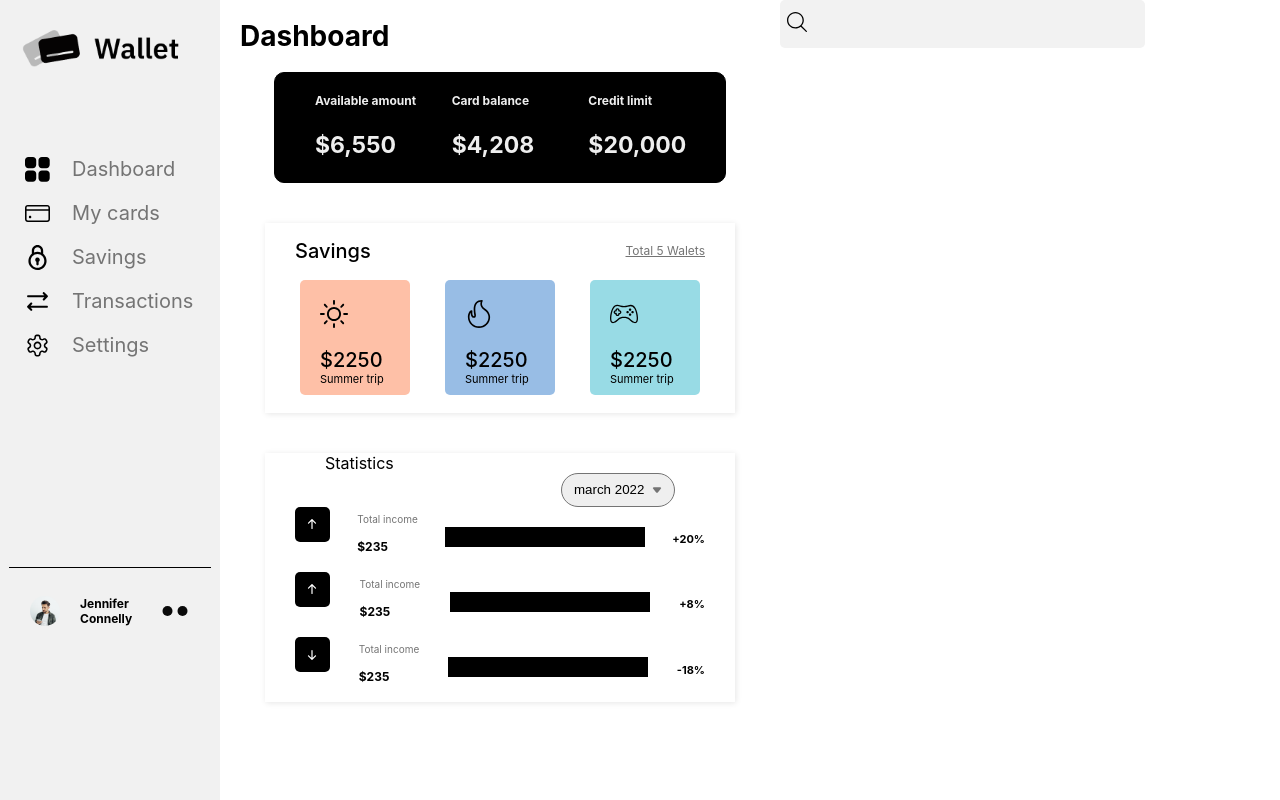
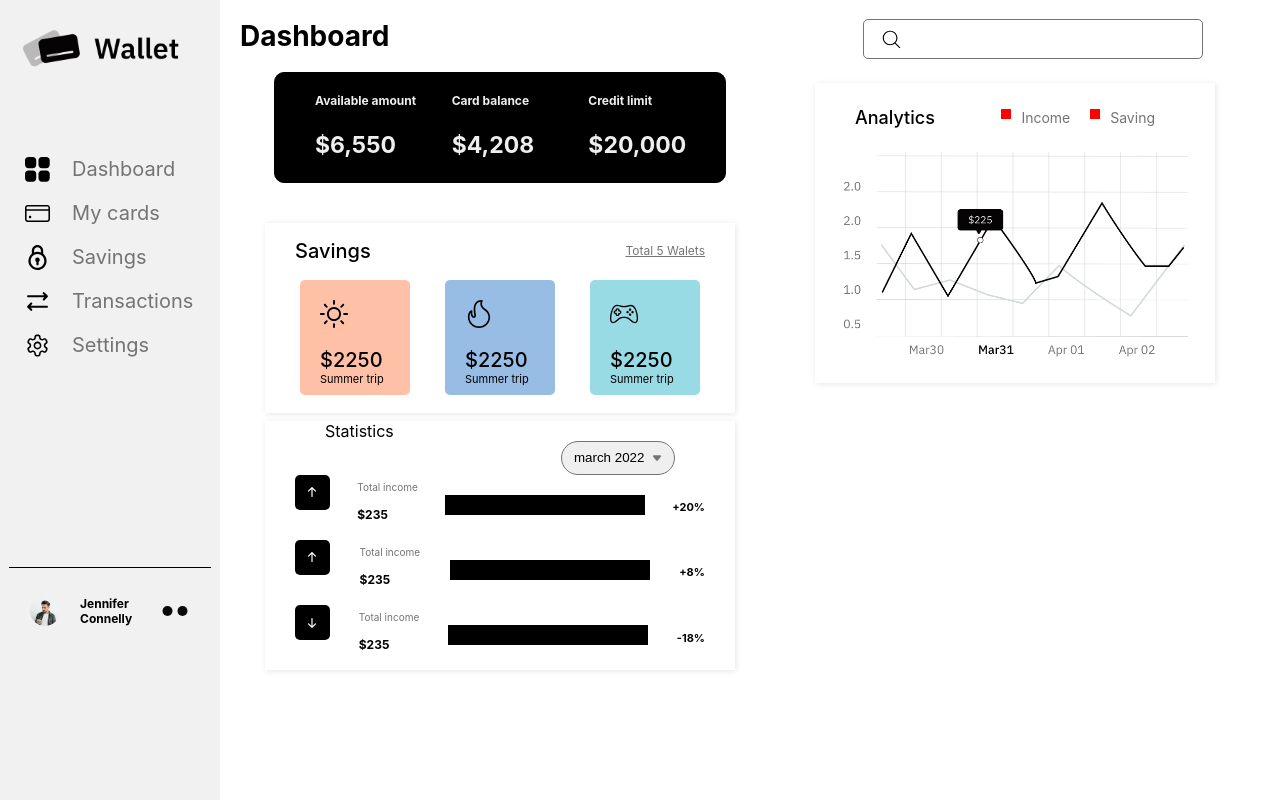
Before and after one commit to Keerthanakmaneksha/wallet, a React (Create React App) app: page / in a window 1280 px wide. Built offline with nearby package versions, Linux system fonts and the light colour scheme.

Commit message:
nine commit

```diff
--- a/src/components/screens/Graph/Graph.js
+++ b/src/components/screens/Graph/Graph.js
@@ -1,50 +1,141 @@
 import React from 'react'
+import { useState } from 'react'
 import styled from 'styled-components'
 import Search from "../../../assets/images/search.svg"
+import Graphh from "../../../assets/images/graph.png"
 
 function Graph() {
+
+    const [isActive, setIsActive] = useState(false);
+
+        const _toggleSearch = () => {
+            setIsActive(!isActive);
+        }
+
   return (
     <GraphContainer>
-        <SearchContainer>
-            <SearchIconButton>
-                <img src={Search} alt="" />
+        <SearchContainer isSearching={isActive}>
+            <SearchIconButton onClick={_toggleSearch} placeholder="Search documents,keywords etc.">
+                  {  isActive ? (<img src={Search} sizes={16} alt="" />  ):(
+                    <img src={Search} size={22} alt="" />
+                    )}
+
             </SearchIconButton>
             <SearchInput />
         </SearchContainer>
+        <Chart>
+            <Top>
+                <ChartHeading>Analytics</ChartHeading>
+                <Right>
+                    <RightItem>
+                        <ColorBox></ColorBox>
+                        <Attribute>Income</Attribute>
+                    </RightItem>
+                    <RightItem>
+                        <ColorBox></ColorBox>
+                        <Attribute>Saving</Attribute>
+                    </RightItem>
+                </Right>
+            </Top>
+            <Bottom>
+                <ChartImageContainer>
+                    <img src={Graphh} alt="" />
+                </ChartImageContainer>
+            </Bottom>
+        </Chart>
     </GraphContainer>
   )
 }
 
-const GraphContainer = styled.div``;
+const GraphContainer = styled.div`
+    padding: 15px;
+`;
 const SearchContainer = styled.div`
     position: relative;
-    width: 360px;
+    width: ${(props) => (props.isSearching ? 360 : 340)}px;
     height: 48px;
-    background: #f2f2f2;
     border-radius: 5px;
     display: flex;
     align-items: center;
     justify-content: space-between;
     padding-left: 5px;
     transition: all 0.3s ease;
+    margin: 0 auto;
 `;
-const SearchIconButton = styled.div``;
+const SearchIconButton = styled.button`
+    width: 33px;
+    background: #fff;
+    position: absolute;
+    top: 13px;
+    left: 17px;
+    border: none;
+    img {
+        width: 100%;
+        display: block;
+    }
+
+`;
 const SearchInput = styled.input`
     padding-left: 48px;
-    border: none;
-    position: absolute;
-    top: 0;
-    left: 0;
-    height: 100%;
+    height: 75%;
     width: 100%;
-    background-color: transparent;
-    outline: none;
     font-size: 16px;
-    border: 1px solid transparent;
+    border: 1px solid #747474;
+    border-radius: 5px;
+`;
+const Chart = styled.div`
+    box-shadow: 1px 1px 6px rgba(0,0,0,0.1);
+    width: 400px;
+    height: 300px;
+    margin-top: 20px;
+    margin-left: 20px;
+    margin-right: 20px;
+`;
+const Top = styled.div`
+    display: flex;
+    justify-content: space-between;
+    align-items: center;
+    margin-left: 40px;
+    margin-right: 40px;
+    margin-top: 17px;
+`;
+const ChartHeading = styled.h4`
+    font-size: 18px;
+    color: #000;
+    font-weight: 500;
+`;
+const Right = styled.div`
+    display: flex;
+    justify-content: space-between;
+    align-content: center;
+`;
+const RightItem = styled.div`
+    display: flex;
+    justify-content: space-between;
+    align-content: center;
+`;
+const ColorBox = styled.div`
+    width: 10px;
+    height: 10px;
+    background: red;
+    margin-right: 10px;
+`;
+const Attribute = styled.span`
+    font-size: 14px;
+    color: #747474;
+    margin-right: 20px;
+`;
+const Bottom = styled.div`
 
-    &focus {
-        border-color: rgba(0,0,0,0.3);
+`;
+const ChartImageContainer = styled.div`
+    width: 345px;
+    margin: 0 auto;
+    img {
+        display: block;
+        width: 100%;
     }
 `;
 
+
 export default Graph
--- a/src/components/screens/MainDash/MainDash.js
+++ b/src/components/screens/MainDash/MainDash.js
@@ -226,7 +226,7 @@ const SavingsLabel = styled.div`
 `;
 const Statistics = styled.div`
     width: 470px;
-    margin: 40px auto;
+    margin: -32px auto;
     box-shadow: 1px 1px 6px rgba(0,0,0,0.1);
 `;
 const SatisticsContainer = styled.div`
```
